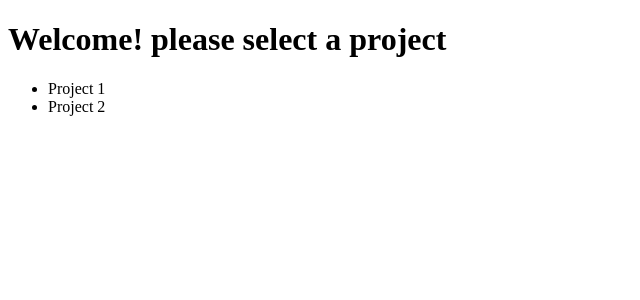
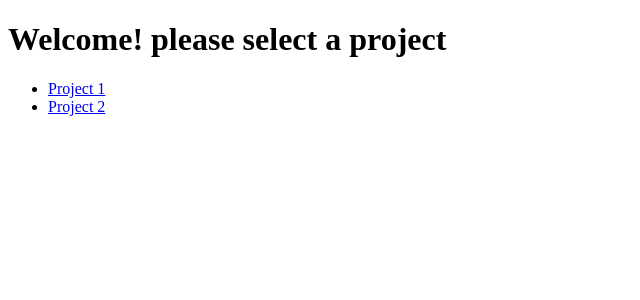
Before and after one commit to fswadling/ModelAngularApp, an Angular app in the folder model-angular-app/: page / in a window 1280 px wide. Shown: the top 300 px of the page, without its empty margins (0-640 px from the left). Built offline with nearby package versions, Linux system fonts and the light colour scheme.

Commit message:
added project details page

```diff
--- a/model-angular-app/src/app/app-routing.module.ts
+++ b/model-angular-app/src/app/app-routing.module.ts
@@ -1,7 +1,18 @@
 import { NgModule } from '@angular/core';
 import { Routes, RouterModule } from '@angular/router';
+import { ProjectSelectionComponent } from './components/project-selection/project-selection.component';
+import { ProjectPageComponent } from './components/project-page/project-page.component';
 
-const routes: Routes = [];
+const routes: Routes = [
+  {
+    path: '',
+    component: ProjectSelectionComponent
+  },
+  {
+    path: 'project/:id',
+    component: ProjectPageComponent
+  }
+];
 
 @NgModule({
   imports: [RouterModule.forRoot(routes)],
--- a/model-angular-app/src/app/app.component.html
+++ b/model-angular-app/src/app/app.component.html
@@ -1,4 +1,4 @@
 <!--The content below is only a placeholder and can be replaced.-->
-<app-project-selection></app-project-selection>
+<!--<app-project-selection></app-project-selection>-->
 
 <router-outlet></router-outlet>
--- a/model-angular-app/src/app/app.module.ts
+++ b/model-angular-app/src/app/app.module.ts
@@ -4,11 +4,13 @@ import { NgModule } from '@angular/core';
 import { AppRoutingModule } from './app-routing.module';
 import { AppComponent } from './app.component';
 import { ProjectSelectionComponent } from './components/project-selection/project-selection.component';
+import { ProjectPageComponent } from './components/project-page/project-page.component';
 
 @NgModule({
   declarations: [
     AppComponent,
-    ProjectSelectionComponent
+    ProjectSelectionComponent,
+    ProjectPageComponent
   ],
   imports: [
     BrowserModule,
--- /dev/null
+++ b/model-angular-app/src/app/components/project-page/project-page.component.html
@@ -0,0 +1,3 @@
+<p>
+  project-page works!
+</p>
--- /dev/null
+++ b/model-angular-app/src/app/components/project-page/project-page.component.ts
@@ -0,0 +1,15 @@
+import { Component, OnInit } from '@angular/core';
+
+@Component({
+  selector: 'app-project-page',
+  templateUrl: './project-page.component.html',
+  styleUrls: ['./project-page.component.scss']
+})
+export class ProjectPageComponent implements OnInit {
+
+  constructor() { }
+
+  ngOnInit() {
+  }
+
+}
--- a/model-angular-app/src/app/components/project-selection/project-selection.component.html
+++ b/model-angular-app/src/app/components/project-selection/project-selection.component.html
@@ -1,7 +1,8 @@
 <h1>Welcome! please select a project</h1>
+
 <ul *ngIf="projects$ | async as projects; else loading">
   <li *ngFor="let project of projects">
-    <a>{{project.name}}</a>
+    <a [routerLink]="['/project', project.id]">{{project.name}}</a>
   </li>
 </ul>
 <ng-template #loading>Loading...</ng-template>
```
Also changed, not shown: model-angular-app/src/app/components/project-page/project-page.component.scss (added), 1 other file (tests, documents, lock files or other folders).
